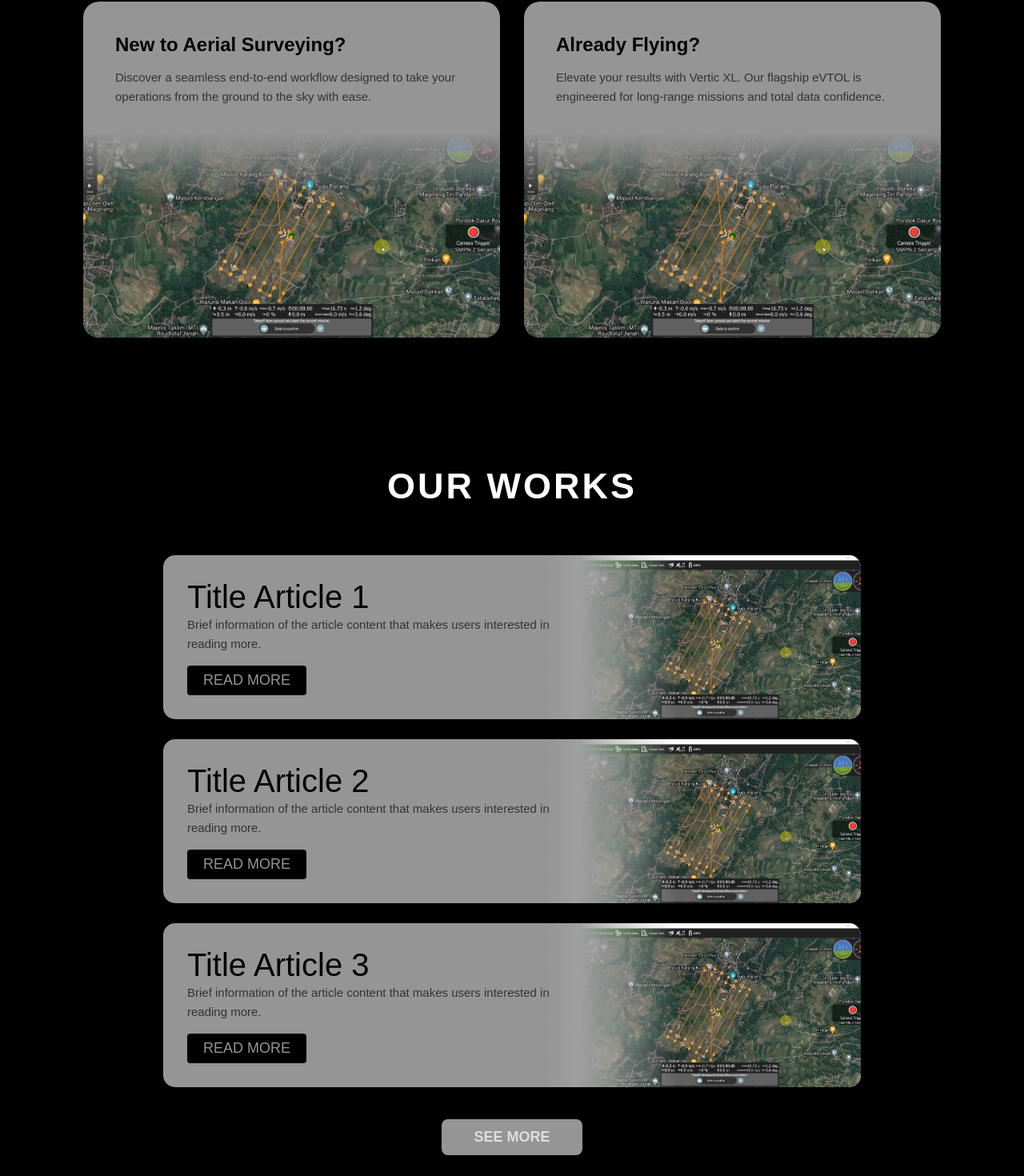
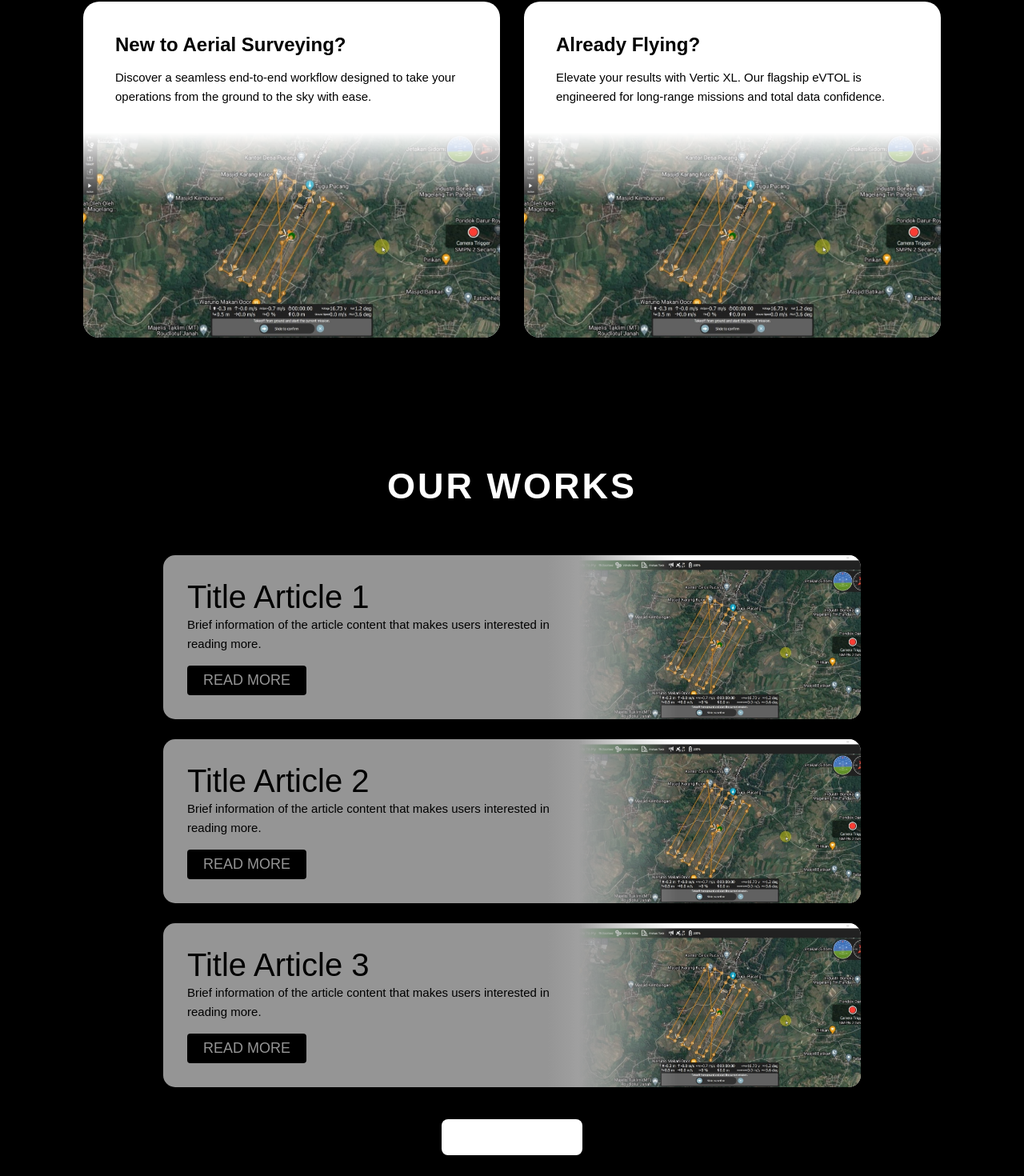
Before and after one commit to nasgmr/website-amx-next, a Next.js app: page / in a window 1280 px wide. Shown: the part 2021-3491 px from the top of the page at 80% size. Built offline with nearby package versions, Linux system fonts and the light colour scheme; a web font is replaced by a local one.

Commit message:
fix: homepage sections colors

```diff
--- a/src/css/style.css
+++ b/src/css/style.css
@@ -315,8 +315,8 @@ body {
 
 /* SEE MORE BUTTON */
 .btn-see-more-gray {
-  background-color: #959595;
-  color: #DADEDF;
+  background-color: #FFFFFF;
+  color: #FFFFFF;
   padding: 12px 40px;
   border-radius: 8px;
   text-decoration: none;
@@ -329,8 +329,8 @@ body {
 
 .btn-see-more-gray:hover {
   transform: scale(1.05);
-  background-color: #DADEDF;
-  color: #4C4C4C;
+  background-color: #FFFFFF;
+  color: #000000;
 }
 
 .hp-action-center {
@@ -416,14 +416,22 @@ body {
 }
 
 .hp-btn-see-more {
-  background: #959595;
-  color: #DADEDF;
+  background: #FFFFFF;
+  color: #FFFFFF;
   padding: 12px 40px;
-  border-radius: 6px;
+  border-radius: 8px;
   text-decoration: none;
   font-weight: bold;
+  display: inline-block;
+  transition: all 0.3s ease;
+  border: none;
   margin-top: 35px;
-  display: inline-block;
+}
+
+.hp-btn-see-more:hover {
+  transform: scale(1.05);
+  background-color: #FFFFFF;
+  color: #000000;
 }
 
 /* YOUTUBE */
@@ -480,7 +488,7 @@ body {
   flex: 1;
   display: flex;
   flex-direction: column;
-  background: #959595;
+  background: #FFFFFF;
   border-radius: 20px;
   overflow: hidden;
   text-decoration: none;
@@ -490,7 +498,7 @@ body {
 
 .hp-basic-articles-card-list:hover {
   transform: translateY(-10px);
-  box-shadow: 0 10px 30px #DADEDF80;
+  box-shadow: 0 10px 30px #FFFFFF;
 }
 
 .hp-basic-card-list-text {
@@ -512,7 +520,7 @@ body {
   font-family: 'Readex Pro', sans-serif;
   font-size: 15px;
   line-height: 1.6;
-  color: #333333;
+  color: #000000;
 }
 
 .hp-basic-card-list-img {
@@ -645,7 +653,7 @@ body {
 
 .hp-arrow {
   font-size: 5rem;
-  color: #959595;
+  color: #FFFFFF;
   cursor: pointer;
   z-index: 20;
   transition: transform 0.2s;
```
